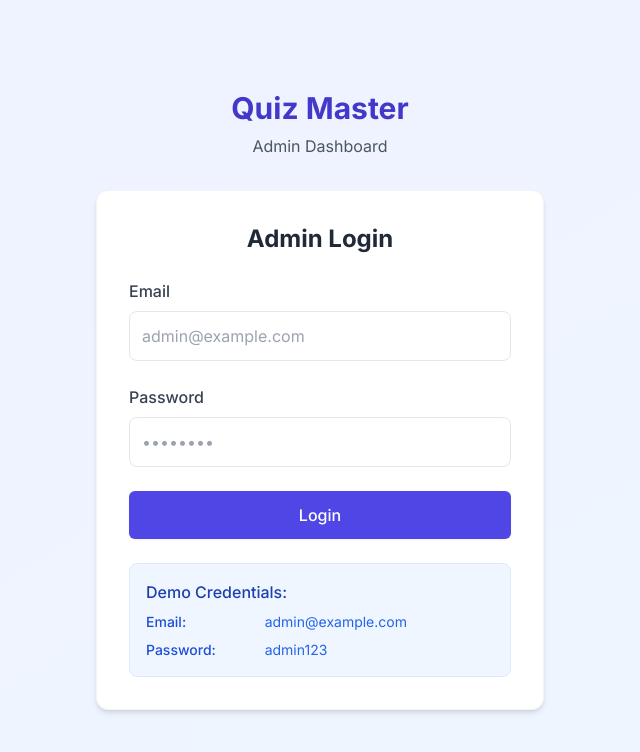
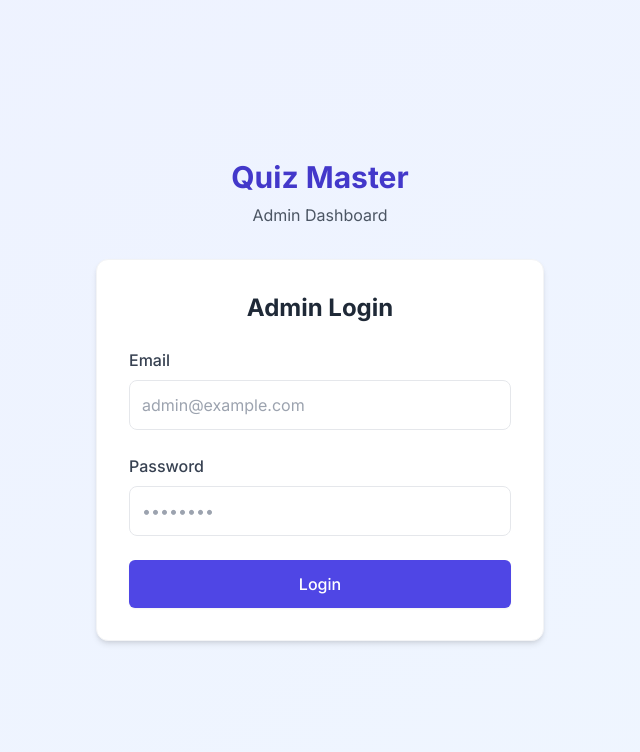
Before and after one commit to suman987654432/Quiz, a React (Vite) app in the folder client/: page /admin in a window 1280 px wide. Shown: the top 752 px of the page, without its empty margins (320-960 px from the left). Built offline with nearby package versions, Linux system fonts and the light colour scheme; no server answers.

Commit message:
Remove demo credentials section from AdminLogin component; clean up code for improved readability.

```diff
--- a/client/src/components/Admin/AdminLogin.jsx
+++ b/client/src/components/Admin/AdminLogin.jsx
@@ -104,7 +104,7 @@ const AdminLogin = () => {
             </button>
           </form>
 
-          <div className="mt-6 p-4 bg-blue-50 rounded-lg border border-blue-100">
+          {/* <div className="mt-6 p-4 bg-blue-50 rounded-lg border border-blue-100">
             <h3 className="font-medium text-blue-800 mb-2">Demo Credentials:</h3>
             <div className="grid grid-cols-3 gap-2 text-sm">
               <span className="text-blue-700 font-medium">Email:</span>
@@ -112,7 +112,7 @@ const AdminLogin = () => {
               <span className="text-blue-700 font-medium">Password:</span>
               <span className="text-blue-600 col-span-2">admin123</span>
             </div>
-          </div>
+          </div> */}
         </div>
       </div>
     </div>
```
